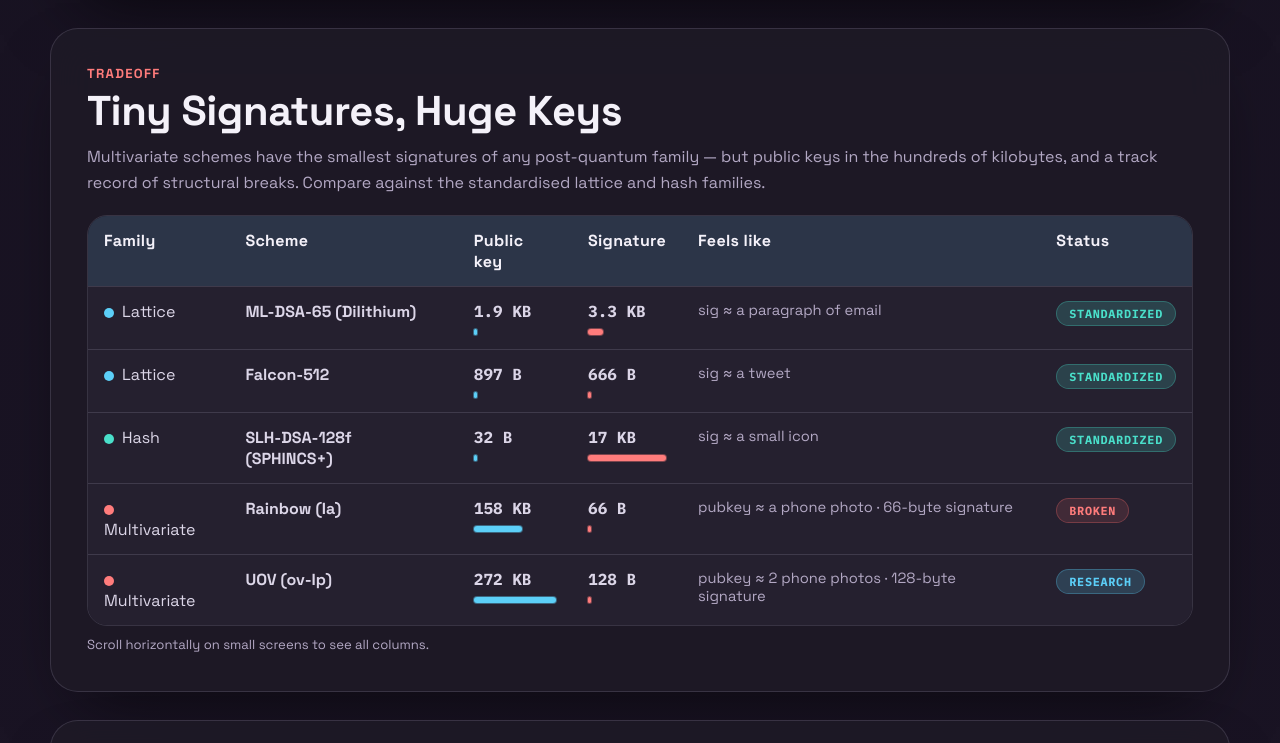
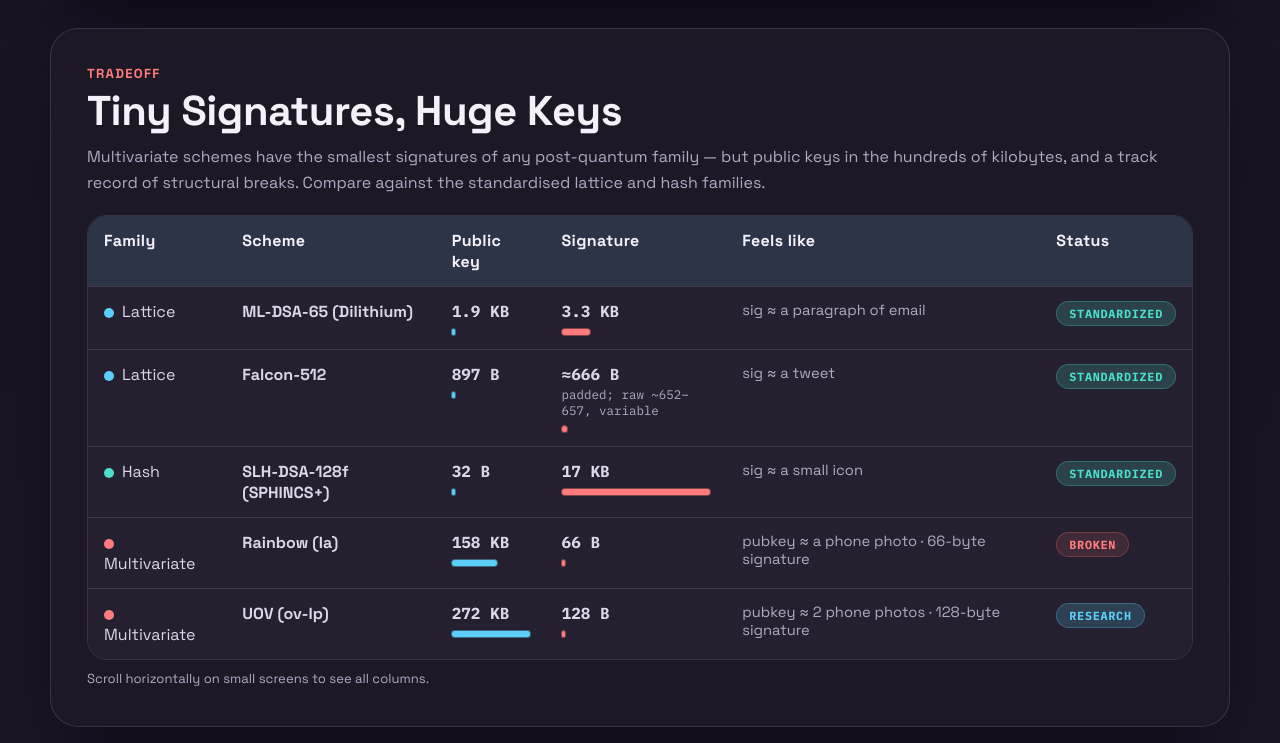
Before and after one commit to systemslibrarian/crypto-lab-multivariate, a website built with Vite: page index.html in a window 1280 px wide. Shown: the part 6276-7019 px from the top of the page. Built offline with nearby package versions, Linux system fonts and the light colour scheme.

Commit message:
Qualify Falcon's signature size as padded in the family comparison
666 B is the PADDED Falcon-512 signature size the spec tables quote. Falcon
signatures are variable-length; raw compressed ones measure about 652-657 B.
This table printed it beside ML-DSA-65's 3.3 KB and SLH-DSA-128f's 17 KB, both
exact and fixed, so the one variable figure was the one indistinguishable from
the rest.

SigCompare gains an optional sigNote set on the Falcon row alone; the display
string becomes a marked approximation and the note renders under the figure.
sigBytes is unchanged - the bar widths compute from it, and the padded size is
the right number for a size comparison.

.size-cell is white-space: nowrap, so .size-cell__note re-enables wrapping and
caps its width; without that the caveat would have widened the column. It uses
--ink-soft, the token the lab's other muted text already uses.

A new src/data.test.ts pins both directions: Falcon carries the qualifier, and
no other row does or prints a stray approximation mark.

Co-Authored-By: Claude Opus 5 <noreply@anthropic.com>

```diff
--- a/src/data.ts
+++ b/src/data.ts
@@ -80,6 +80,13 @@ export interface SigCompare {
 	pubKeyBytes: number;
 	sig: string;
 	sigBytes: number;
+	/**
+	 * Set ONLY where sigBytes is not a fixed length. Falcon is the one such row:
+	 * its signatures are variable-length, so sigBytes carries the PADDED constant
+	 * the spec tables quote and this records the raw range. Every other row's
+	 * signature size is exact and leaves this undefined.
+	 */
+	sigNote?: string;
 	feel: string;
 	status: 'standardized' | 'research' | 'broken';
 }
@@ -102,8 +109,9 @@ export const SIG_COMPARE: SigCompare[] = [
 		scheme: 'Falcon-512',
 		pubKey: '897 B',
 		pubKeyBytes: 897,
-		sig: '666 B',
+		sig: '≈666 B',
 		sigBytes: 666,
+		sigNote: 'padded; raw ~652–657, variable',
 		feel: 'sig ≈ a tweet',
 		status: 'standardized',
 	},
--- a/src/extra.css
+++ b/src/extra.css
@@ -1271,6 +1271,19 @@
   display: inline-block;
   font-weight: 700;
 }
+/* Falcon's signature size is the padded constant, not a fixed length; the note
+   says so under the figure. .size-cell is nowrap, so this re-enables wrapping
+   or the caveat would widen the column. */
+.size-cell__note {
+  display: block;
+  margin-top: 2px;
+  max-width: 22ch;
+  white-space: normal;
+  font-weight: 400;
+  font-size: 0.78em;
+  line-height: 1.3;
+  color: var(--ink-soft);
+}
 .size-bar {
   display: block;
   margin-top: 8px;
--- a/src/ui.ts
+++ b/src/ui.ts
@@ -1311,7 +1311,7 @@ function renderCompare(): HTMLElement {
         <span class="size-bar size-bar--pk" style="--pct: ${pkPct}%" aria-hidden="true"></span>
       </td>
       <td class="mono-cell size-cell" data-label="Signature">
-        <span class="size-cell__value">${r.sig}</span>
+        <span class="size-cell__value"${r.sigNote ? ` title="${r.sigNote}"` : ''}>${r.sig}</span>${r.sigNote ? `<span class="size-cell__note">${r.sigNote}</span>` : ''}
         <span class="size-bar size-bar--sig" style="--pct: ${sigPct}%" aria-hidden="true"></span>
       </td>
       <td data-label="Feels like" class="feel-cell">${r.feel}</td>
```
Also changed, not shown: src/data.test.ts (added, +32 -0 lines).
